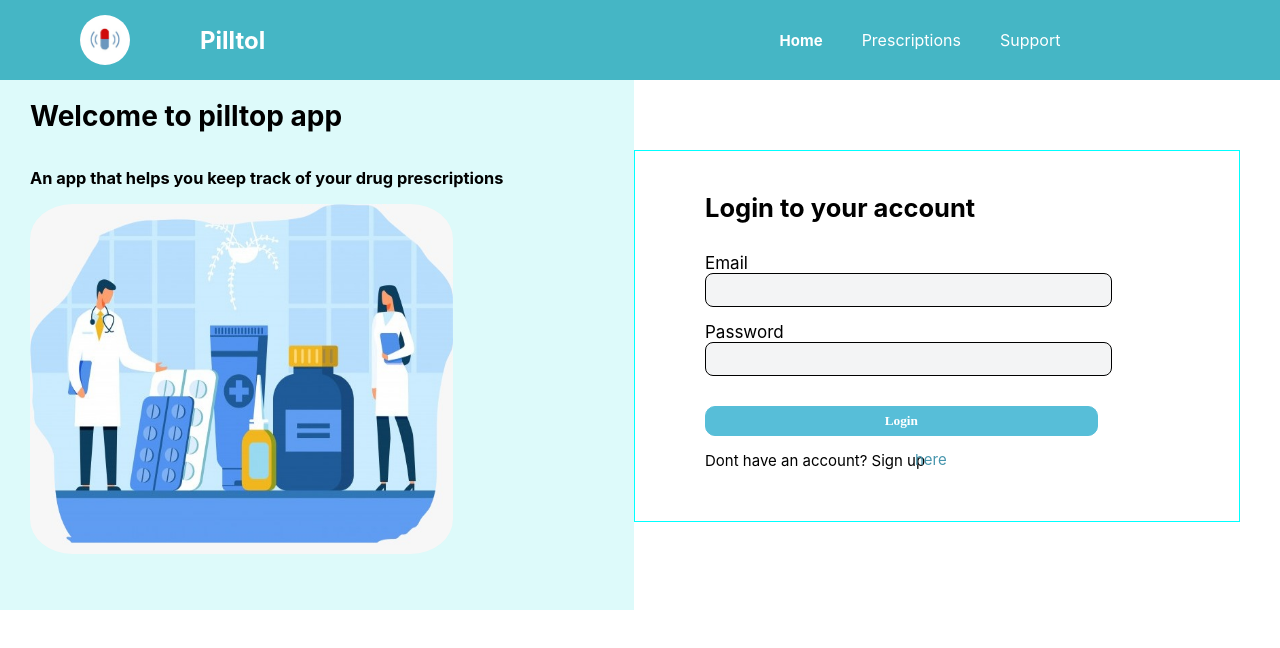
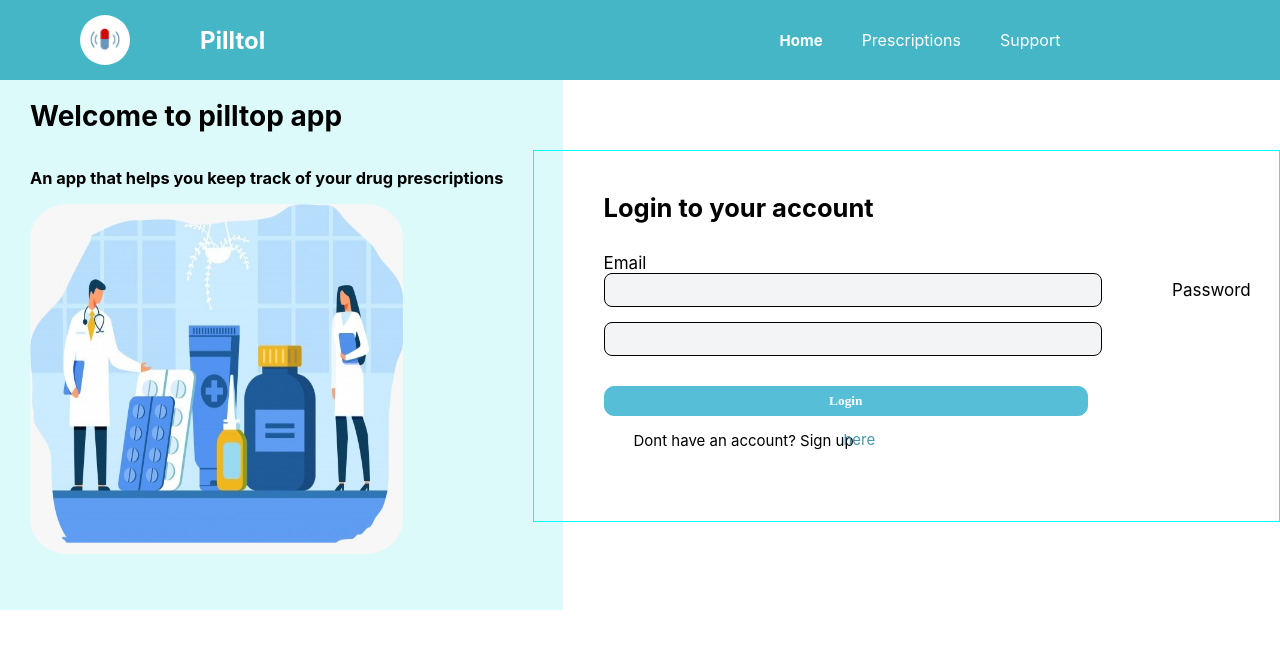
Before and after one commit to adebammytayo123/Pilltop, a React (Create React App) app: page /logout in a window 1280 px wide. Shown: the top 648 px of the page. Built offline with nearby package versions, Linux system fonts and the light colour scheme.

Commit message:
changed home

```diff
--- a/src/App.css
+++ b/src/App.css
@@ -65,9 +65,9 @@
 .last {
   border: 1px solid aqua;
   height: 350px;
-  width: 50%;
+  width: 70%;
   margin-top: 70px;
-  margin-right: 40px;
+  margin-left: -30px;
   padding-top: 20px;
   font-size: 17px;
   text-align: start;
@@ -114,12 +114,12 @@ input {
   outline: none;
 }
 .an{
-  margin-left: 70px;
+  margin-left: 100px;
   margin-bottom: 0px;
   font-size: 15px;
 }
 .we {
-  padding-left: 280px;
+  padding-left: 310px;
   color: rgb(70, 149, 173);
   font-weight: normal;
   font-size: 15px;
--- a/src/Home.js
+++ b/src/Home.js
@@ -2,10 +2,8 @@ import React from 'react'
 import './App.css';
 // import back from './back.jpeg';
 // import { Link } from 'react-router-dom'
+import HomePage from './HomePage'
 import Signup from './Signup'
-import HomePage from './HomePage'
-
-
 
 
 function Home() {
--- a/src/Signup.js
+++ b/src/Signup.js
@@ -19,7 +19,7 @@ function Signup() {
                     </form>
                     <button className="hey">Login</button>
                     <p className="an"> Dont have an account? Sign up</p>
-                    <Link style={navStyle} to="/here">
+                    <Link style={navStyle} to="/Here">
                         <p className="we">here</p>
                     </Link>
                 </div>
```
